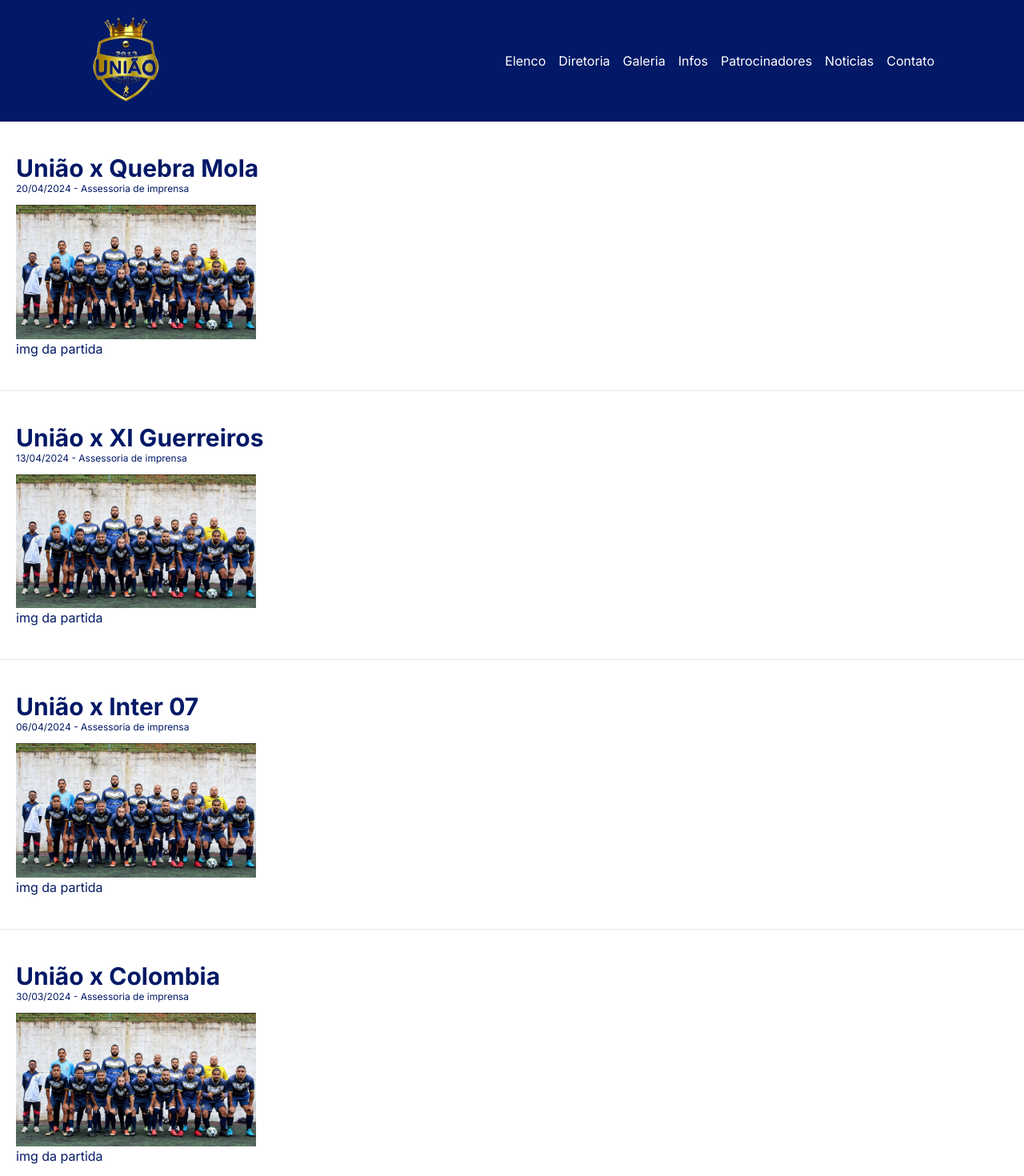
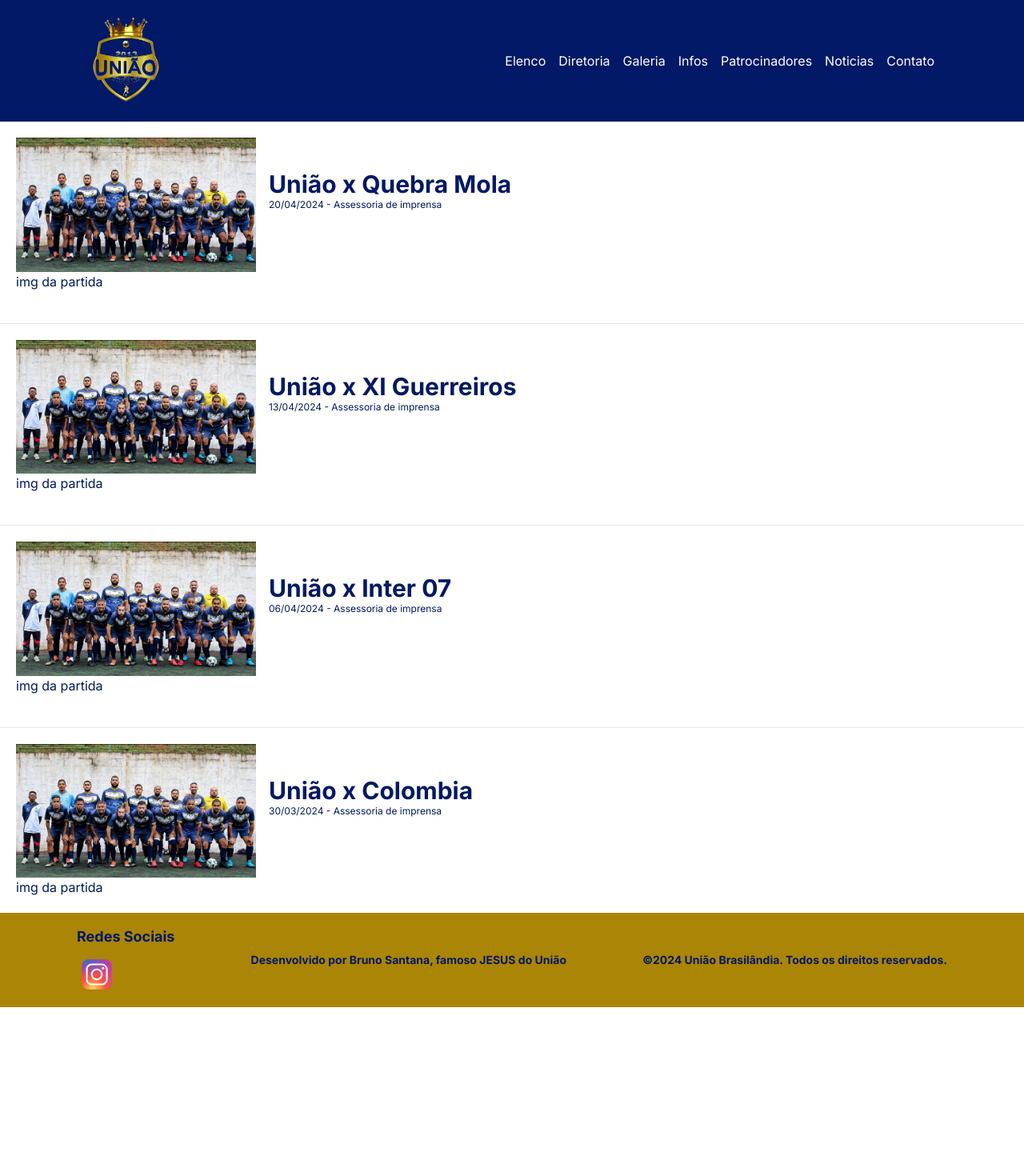
Before and after one commit to BrunooSanttana/UniaoBrasilandia, a Next.js app: page /noticias in a window 1280 px wide. Shown: the top 1470 px of the page at 80% size. After the commit the page ends 1259 px from the top, so only its background shows below. Built offline with nearby package versions, Linux system fonts and the light colour scheme.

Commit message:
[style] changed view layout news page

```diff
--- a/src/app/noticias/page.tsx
+++ b/src/app/noticias/page.tsx
@@ -23,69 +23,90 @@ export default function Noticias() {
       </header>
 
   {/* NOTICIAS */}
-      <section className="p-5 flex-grow grid grid-cols-2 gap-5 mt-5"  >
+<section className="p-5 flex-grow">
+  <div className="flex">
     <div>
-          <h1 className="text-3xl font-bold text-custom-blue">
+      <div className="flex justify-left">
+        <Image src="/elencoatual.jpeg" alt="Imagem" width={300} height={300} />
+      </div>
+      <p className="text-custom-blue">img da partida</p>
+    </div>
+    <div className="ml-4">
+  <h1 className="text-3xl font-bold text-custom-blue mt-10">
     <Link href="/uniaoQuebraMola" className="text-custom-blue hover:text-custom-gold">
       União x Quebra Mola
     </Link>
   </h1>
   <p className="text-xs text-custom-blue">20/04/2024 - Assessoria de imprensa</p>
-          <div className="flex justify-left mt-3">
-            <Image src="/elencoatual.jpeg" alt="Imagem" width={300} height={300} />
-          </div>
-          <p className="text-custom-blue">img da partida</p>
 </div>
 
+  </div>
 </section>
 
 <hr className="border-1 text-custom-gold w-full mt-5" />
 
 <section className="p-5 flex-grow">
-      <h1 className="text-3xl font-bold text-custom-blue mt-5">
+  <div className="flex">
+    <div>
+      <div className="flex justify-left">
+        <Image src="/elencoatual.jpeg" alt="Imagem" width={300} height={300} />
+      </div>
+      <p className="text-custom-blue">img da partida</p>
+    </div>
+    <div className="ml-4">
+      <h1 className="text-3xl font-bold text-custom-blue mt-10">
         <Link href="/uniaoXIGuerreiros" className="text-custom-blue hover:text-custom-gold">
           União x XI Guerreiros
         </Link>
       </h1>
-        <p className="text-xs text-custom-blue" > 13/04/2024 - Assessoria de imprensa</p>
-
-        <div className="flex justify-left mt-3">
-          <Image src="/elencoatual.jpeg" alt="Imagem" width={300} height={300} />
+      <p className="text-xs text-custom-blue">13/04/2024 - Assessoria de imprensa</p>
     </div>
-        <p className="text-custom-blue"> img da partida </p>
+  </div>
 </section>
 
 <hr className="border-1 text-custom-gold w-full mt-5" />
 
-
 <section className="p-5 flex-grow">
-        <h1 className="text-3xl font-bold text-custom-blue mt-5">
+  <div className="flex">
+    <div>
+      <div className="flex justify-left">
+        <Image src="/elencoatual.jpeg" alt="Imagem" width={300} height={300} />
+      </div>
+      <p className="text-custom-blue">img da partida</p>
+    </div>
+    <div className="ml-4"> {/* Adicionando margem para o texto */}
+      <h1 className="text-3xl font-bold text-custom-blue mt-10">
         <Link href="/uniaoInter07" className="text-custom-blue hover:text-custom-gold">
           União x Inter 07
         </Link>
       </h1>
-        <p className="text-xs text-custom-blue" > 06/04/2024 - Assessoria de imprensa</p>
-        <div className="flex justify-left mt-3">
-          <Image src="/elencoatual.jpeg" alt="Imagem" width={300} height={300} />
+      <p className="text-xs text-custom-blue">06/04/2024 - Assessoria de imprensa</p>
     </div>
-        <p className="text-custom-blue"> img da partida </p>
+  </div>
 </section>
 
 <hr className="border-1 text-custom-gold w-full mt-5" />
 
-
 <section className="p-5 flex-grow">
-        <h1 className="text-3xl font-bold text-custom-blue mt-5">
+  <div className="flex">
+    <div>
+      <div className="flex justify-left">
+        <Image src="/elencoatual.jpeg" alt="Imagem" width={300} height={300} />
+      </div>
+      <p className="text-custom-blue">img da partida</p>
+    </div>
+    <div className="ml-4"> {/* Adicionando margem para o texto */}
+      <h1 className="text-3xl font-bold text-custom-blue mt-10">
         <Link href="/uniaoColombia" className="text-custom-blue hover:text-custom-gold">
           União x Colombia
         </Link>
       </h1>
-        <p className="text-xs text-custom-blue" > 30/03/2024 - Assessoria de imprensa</p>
-        <div className="flex justify-left mt-3">
-          <Image src="/elencoatual.jpeg" alt="Imagem" width={300} height={300} />
+      <p className="text-xs text-custom-blue">30/03/2024 - Assessoria de imprensa</p>
     </div>
-        <p className="text-custom-blue"> img da partida </p>
+  </div>
 </section>
+
+
 
       {/* RODAPE  */}
       <footer id="contato" className="w-full bg-custom-gold py-4 px-24 text-custom-blue">
```
Lines whose indentation alone changed are shown as unchanged.
